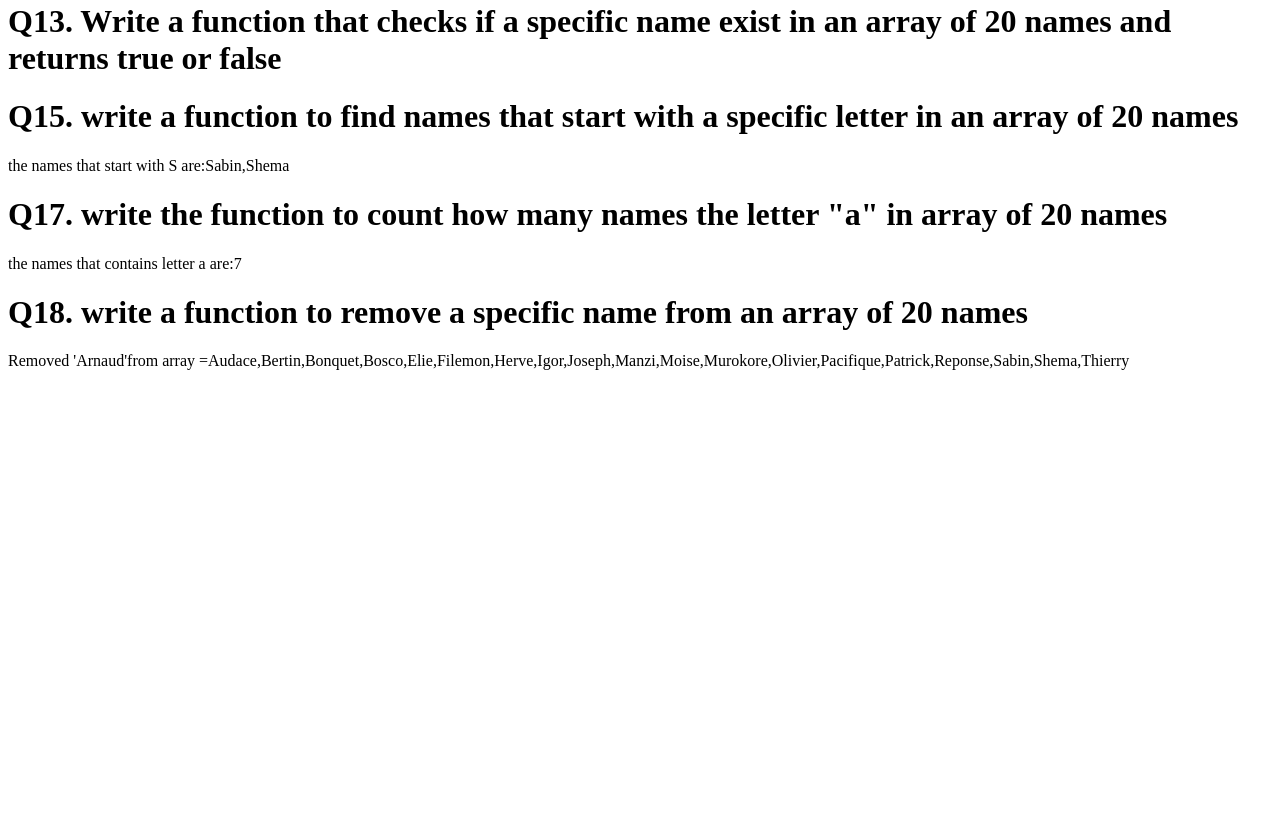
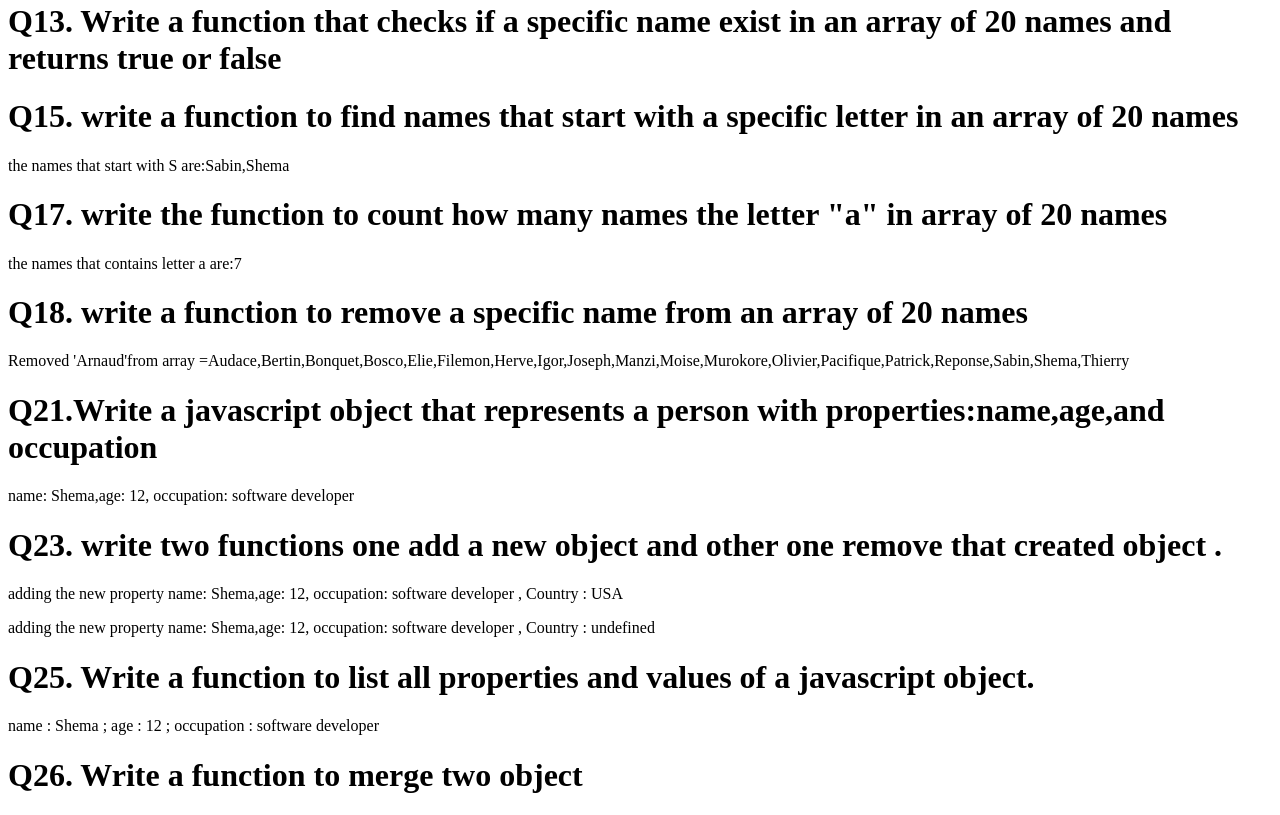
Before and after one commit to arnaud-devs/javascript_exercises, a plain HTML site: page index.html in a window 1280 px wide. Shown: the part 1707-2522 px from the top of the page. Before the commit the page ends 2093 px from the top, so only its background shows below. Drawn offline with Linux system fonts and the light colour scheme.

Commit message:
Done dealing with Objects

```diff
--- a/index.html
+++ b/index.html
@@ -55,6 +55,19 @@
 <!--Question 18-->
 <h1>Q18. write a function to remove a specific name from an array of 20 names</h1>
 <p id="question_18"></p>
+<!--Question 21-->
+<h1>Q21.Write a javascript object that represents a person with properties:name,age,and occupation</h1>
+<p id="question_21"></p>
+<!--question 23 merged with 24-->
+<h1>Q23. write two functions one add a new object and other one remove that created object .</h1>
+<p id="question_23"></p>
+<p id="question_24"></p>
+<!--question 25-->
+<h1>Q25. Write a function to list all properties and values of  a javascript object.</h1>
+<p id="question_25"></p>
+<!--Question 26-->
+<h1>Q26. Write a function to merge two object</h1>
+<p id="question_26"></p>
 <script src="index.js"></script>
 </body>
 </html>
--- a/index.js
+++ b/index.js
@@ -149,3 +149,36 @@ function removeElements(array){
 
 let question18 = document.getElementById('question_18');
 question18.innerHTML = "Removed 'Arnaud'from array ="+ removeElements(names);
+//question 21
+const person = {
+    name:"Shema",
+    age: 12,
+    occupation:"software developer"
+}
+function displayInformation(obj){
+    return `name: ${obj.name},age: ${obj.age}, occupation: ${obj.occupation} `
+}
+let question21=document.getElementById('question_21');
+question21.textContent = displayInformation(person)
+//Question 23 and 24
+function addObject(object,key,value){
+    object[key]= value;
+}
+function removeObject(object,key){
+    delete object[key]
+}
+let question23= document.getElementById('question_23');
+let question24= document.getElementById('question_24');
+
+addObject(person,"country","USA")
+question23.innerHTML = "adding the new property "+displayInformation(person)+` , Country : ${person.country}`
+removeObject(person,"country")
+question24.innerHTML = "adding the new property "+displayInformation(person)+` , Country : ${person.country}`
+
+//Question 25
+function listProperties(obj){
+    return Object.entries(obj).map(([key,value])=> ` ${key} : ${value} `).join(';')
+}
+let question25 = document.getElementById('question_25');
+question25.innerHTML = listProperties(person)
+//Question 26
```
